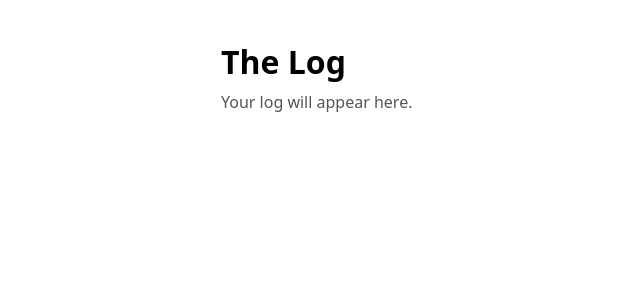
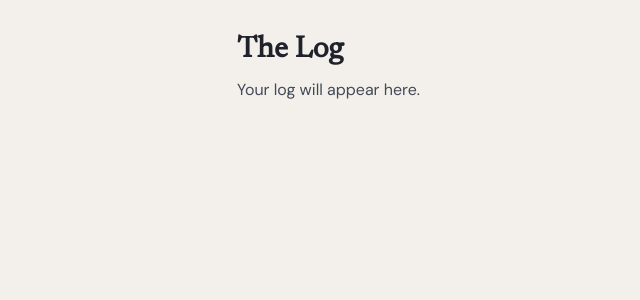
Before and after one commit to joisse1101/the-log, a React (Vite) app: page / in a window 1280 px wide. Shown: the top 300 px of the page, without its empty margins (99-739 px from the left). Built offline with nearby package versions, Linux system fonts and the light colour scheme.

Commit message:
feat(design): add design tokens, global styles and themed app shell

```diff
--- a/src/AppShell.css
+++ b/src/AppShell.css
@@ -1,16 +1,17 @@
 .app-shell {
+  display: flex;
+  flex-direction: column;
+  gap: var(--ui-space-2);
   max-width: 40rem;
   margin: 0 auto;
-  padding: 2rem 1rem;
-  font-family: system-ui, sans-serif;
+  padding: var(--ui-space-6) var(--ui-space-4);
 }
 
 .app-shell__title {
-  margin: 0 0 0.5rem;
-  font-size: 2rem;
+  font-size: var(--ui-text-4xl);
 }
 
 .app-shell__placeholder {
-  margin: 0;
-  color: #555;
+  font-size: var(--ui-text-lg);
+  color: var(--ui-text-secondary);
 }
--- /dev/null
+++ b/src/styles/global.css
@@ -0,0 +1,44 @@
+*,
+*::before,
+*::after {
+  box-sizing: border-box;
+}
+
+body {
+  margin: 0;
+  background: var(--ui-bg);
+  color: var(--ui-text-primary);
+  font-family: var(--ui-font-ui);
+  font-size: var(--ui-text-base);
+  line-height: var(--ui-leading-normal);
+  -webkit-font-smoothing: antialiased;
+}
+
+h1,
+h2,
+h3,
+h4 {
+  margin: 0;
+  font-family: var(--ui-font-text);
+  font-weight: var(--ui-weight-bold);
+  line-height: var(--ui-leading-tight);
+}
+
+p {
+  margin: 0;
+  max-width: 65ch;
+}
+
+/* Page behind an open modal does not scroll */
+body:has(dialog[open]) {
+  overflow: hidden;
+}
+
+@media (prefers-reduced-motion: reduce) {
+  *,
+  *::before,
+  *::after {
+    transition-duration: 0.01ms !important;
+    animation-duration: 0.01ms !important;
+  }
+}
--- /dev/null
+++ b/src/styles/tokens.css
@@ -0,0 +1,163 @@
+/*
+ * Design tokens for The Log.
+ * Layer 1 holds raw palette shades. Layer 2 maps them to roles with light-dark(light, dark).
+ * Components read only layer 2. Follows the OS theme; set data-theme="light" or "dark" on <html> to force one.
+ * Contrast of every text and fill pair was measured with the WCAG formula (see wiki/design/reference.md).
+ */
+
+:root {
+  color-scheme: light dark;
+
+  /* ---- Layer 1: palette ---- */
+
+  /* navy: dark-theme backgrounds */
+  --ui-navy-950: #0d1224;
+  --ui-navy-900: #131a31;
+  --ui-navy-800: #1b2543;
+  --ui-navy-700: #2a3860;
+
+  /* paper: light-theme backgrounds (warm off-white) */
+  --ui-paper-100: #faf8f5;
+  --ui-paper-200: #f3f0eb;
+  --ui-paper-300: #e8e3dc;
+  --ui-paper-400: #d6cfc5;
+
+  /* grey: all text, plus borders. Slightly cool so it sits with pink and blue. */
+  --ui-grey-100: #eceef2;
+  --ui-grey-200: #d9dce3;
+  --ui-grey-300: #bcc1cc;
+  --ui-grey-400: #9299a8;
+  --ui-grey-500: #747b8b;
+  --ui-grey-600: #5c6272;
+  --ui-grey-700: #444957;
+  --ui-grey-800: #2f333e;
+  --ui-grey-900: #1f222a;
+
+  /* pink: primary. 300 is the dark-theme pastel, 500 the light-theme dusky pink. */
+  --ui-pink-100: #fdf0f4;
+  --ui-pink-200: #fadde7;
+  --ui-pink-300: #f5c0d2;
+  --ui-pink-400: #ec9db8;
+  --ui-pink-500: #c2728a;
+  --ui-pink-550: #b96b83;
+  --ui-pink-700: #8f3f5a;
+  --ui-pink-800: #6e2e44;
+  --ui-pink-900: #4a1f2f;
+  --ui-pink-950: #2c1220;
+
+  /* blue: secondary. 300 is the dark-theme pastel, 500 the light-theme dusty blue. */
+  --ui-blue-100: #eef4fb;
+  --ui-blue-200: #dbe8f6;
+  --ui-blue-300: #b7d0ee;
+  --ui-blue-400: #92b4de;
+  --ui-blue-500: #6f8fb5;
+  --ui-blue-600: #587598;
+  --ui-blue-700: #435c7b;
+  --ui-blue-800: #314560;
+  --ui-blue-900: #222f43;
+
+  /* red: destructive actions only */
+  --ui-red-100: #fdecec;
+  --ui-red-300: #f2a3a3;
+  --ui-red-700: #9c3a3f;
+  --ui-red-900: #3a1215;
+
+  /* ---- Layer 2: roles (light, dark) ---- */
+
+  /* surfaces: a lighter surface reads as raised */
+  --ui-bg: light-dark(var(--ui-paper-200), var(--ui-navy-950));
+  --ui-surface: light-dark(var(--ui-paper-100), var(--ui-navy-900));
+  --ui-surface-raised: light-dark(var(--ui-paper-100), var(--ui-navy-800));
+  --ui-scrim: light-dark(rgb(31 34 42 / 0.45), rgb(5 8 18 / 0.7));
+
+  /* text: the only greys that may colour text */
+  --ui-text-primary: light-dark(var(--ui-grey-900), var(--ui-grey-100));
+  --ui-text-secondary: light-dark(var(--ui-grey-700), var(--ui-grey-300));
+  --ui-text-tertiary: light-dark(var(--ui-grey-600), var(--ui-grey-400));
+
+  /* borders: subtle is decoration; control meets 3:1 and marks a control's edge */
+  --ui-border: light-dark(var(--ui-paper-300), var(--ui-navy-800));
+  --ui-border-control: var(--ui-grey-500);
+
+  /* primary (pink) */
+  --ui-primary: light-dark(var(--ui-pink-500), var(--ui-pink-300));
+  --ui-primary-hover: light-dark(var(--ui-pink-400), var(--ui-pink-200));
+  --ui-primary-pressed: light-dark(var(--ui-pink-550), var(--ui-pink-400));
+  --ui-on-primary: var(--ui-pink-950);
+  --ui-primary-text: light-dark(var(--ui-pink-700), var(--ui-pink-300));
+
+  /* secondary (blue) */
+  --ui-secondary: light-dark(var(--ui-blue-200), var(--ui-blue-800));
+  --ui-secondary-hover: light-dark(var(--ui-blue-300), var(--ui-blue-700));
+  --ui-on-secondary: light-dark(var(--ui-blue-800), var(--ui-blue-200));
+  --ui-secondary-text: light-dark(var(--ui-blue-700), var(--ui-blue-300));
+
+  /* destructive */
+  --ui-danger: light-dark(var(--ui-red-700), var(--ui-red-300));
+  --ui-on-danger: light-dark(var(--ui-paper-100), var(--ui-red-900));
+
+  /* focus ring: solid, 3:1 on every surface */
+  --ui-focus: light-dark(var(--ui-blue-600), var(--ui-blue-300));
+
+  /* ---- Spacing ---- */
+  --ui-space-1: 0.25rem;
+  --ui-space-2: 0.5rem;
+  --ui-space-3: 0.75rem;
+  --ui-space-4: 1rem;
+  --ui-space-5: 1.5rem;
+  --ui-space-6: 2rem;
+  --ui-space-7: 3rem;
+  --ui-space-8: 4rem;
+  --ui-space-9: 6rem;
+  --ui-space-10: 8rem;
+
+  /* ---- Radius: soft, to suit a relaxed product ---- */
+  --ui-radius-sm: 0.5rem;
+  --ui-radius-md: 0.75rem;
+  --ui-radius-lg: 1rem;
+  --ui-radius-xl: 1.5rem;
+  --ui-radius-full: 9999px;
+
+  /* ---- Type ---- */
+  --ui-font-text: 'Newsreader', Georgia, 'Times New Roman', serif;
+  --ui-font-ui: 'DM Sans', system-ui, -apple-system, 'Segoe UI', sans-serif;
+
+  --ui-text-sm: 0.75rem;
+  --ui-text-base: 0.875rem;
+  --ui-text-lg: 1rem;
+  --ui-text-xl: 1.125rem;
+  --ui-text-2xl: 1.25rem;
+  --ui-text-3xl: 1.5rem;
+  --ui-text-4xl: 1.875rem;
+  --ui-text-5xl: 2.25rem;
+
+  --ui-weight-normal: 400;
+  --ui-weight-bold: 600;
+
+  --ui-leading-tight: 1.25;
+  --ui-leading-normal: 1.5;
+  --ui-leading-loose: 1.75;
+
+  /* ---- Shadow: five levels, tight shade plus soft shade. Dark theme leans on lighter surfaces for depth. */
+  --ui-shadow-base: light-dark(#1f222a, #04060f);
+  --ui-shadow-1: 0 1px 3px color-mix(in srgb, var(--ui-shadow-base) 14%, transparent),
+    0 1px 2px color-mix(in srgb, var(--ui-shadow-base) 26%, transparent);
+  --ui-shadow-2: 0 3px 6px color-mix(in srgb, var(--ui-shadow-base) 16%, transparent),
+    0 2px 4px color-mix(in srgb, var(--ui-shadow-base) 13%, transparent);
+  --ui-shadow-3: 0 10px 20px color-mix(in srgb, var(--ui-shadow-base) 16%, transparent),
+    0 3px 6px color-mix(in srgb, var(--ui-shadow-base) 11%, transparent);
+  --ui-shadow-4: 0 15px 25px color-mix(in srgb, var(--ui-shadow-base) 16%, transparent),
+    0 5px 10px color-mix(in srgb, var(--ui-shadow-base) 6%, transparent);
+  --ui-shadow-5: 0 20px 40px color-mix(in srgb, var(--ui-shadow-base) 22%, transparent);
+
+  /* ---- Motion ---- */
+  --ui-duration: 150ms;
+}
+
+:root[data-theme='light'] {
+  color-scheme: light;
+}
+
+:root[data-theme='dark'] {
+  color-scheme: dark;
+}
```
Also changed, not shown: src/main.tsx (+8 -0 lines).
